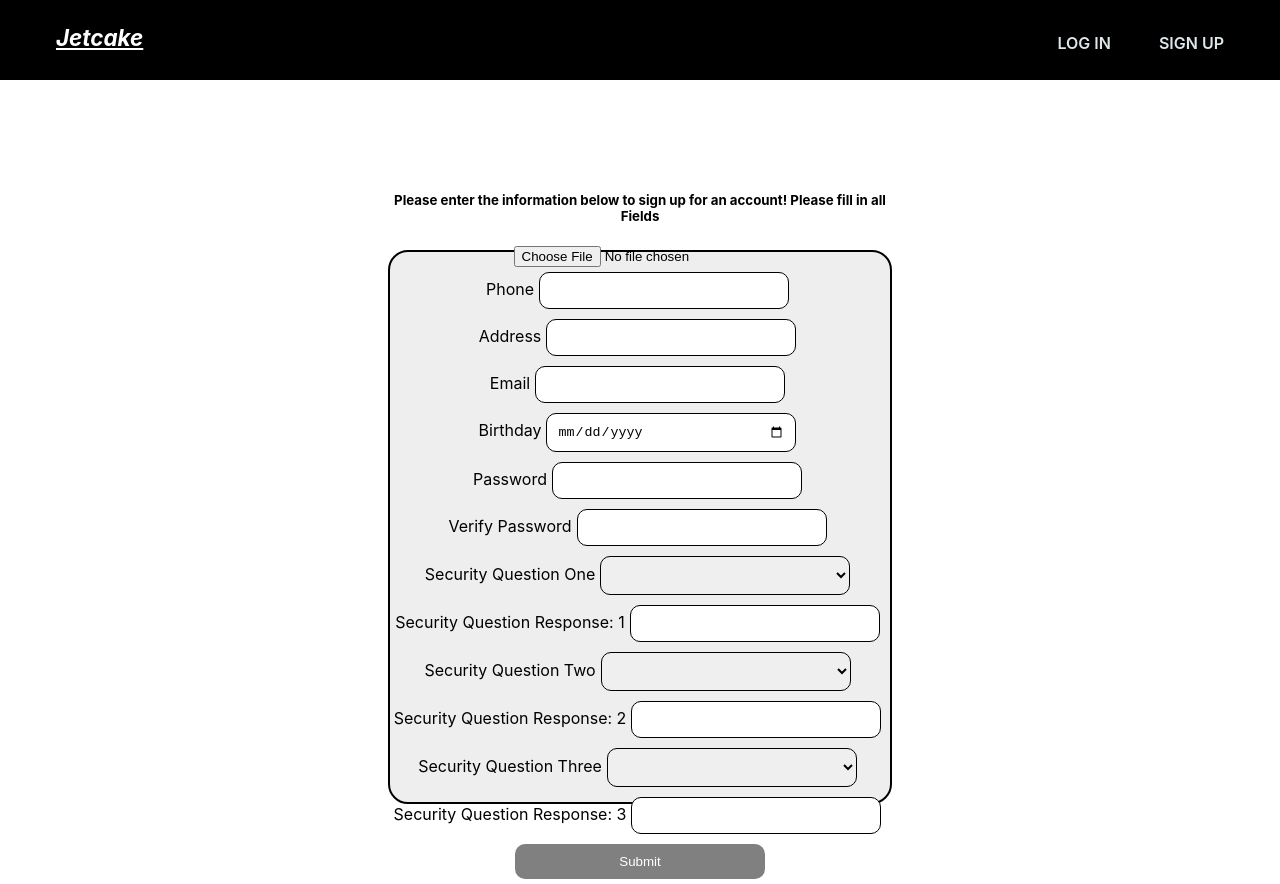
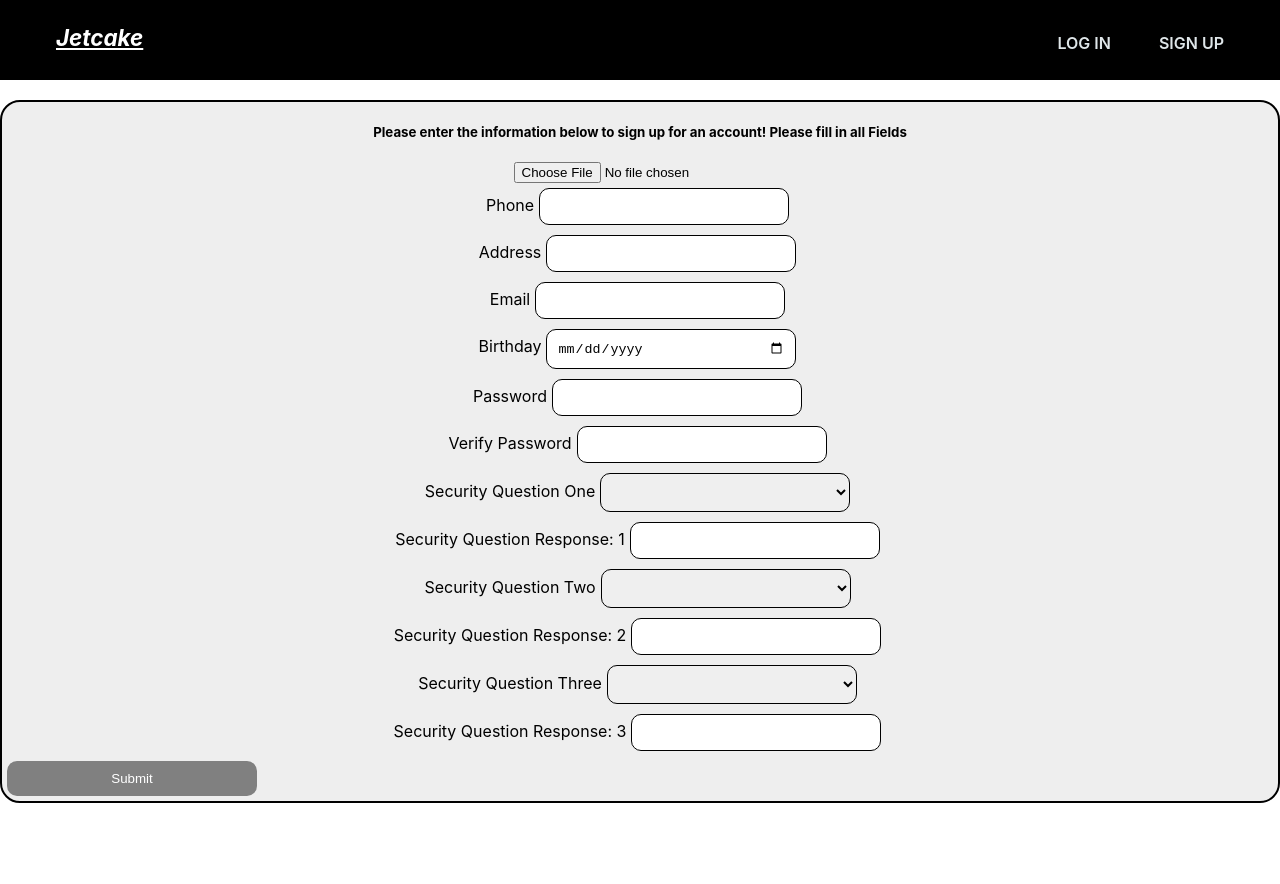
Before and after one commit to SamuelEVicente/jetcakets, a React (Create React App) app: page /signup in a window 1280 px wide. After the commit the page ends 803 px from the top, so only its background shows below. Built offline with nearby package versions, Linux system fonts and the light colour scheme.

Commit message:
Refactored submit

```diff
--- a/src/components/Form/Form.tsx
+++ b/src/components/Form/Form.tsx
@@ -56,29 +56,11 @@ export class Form extends React.Component<IFormProps, IFormState> {
   ): Promise<void> => {
     e.preventDefault();
 
-    if (this.validateForm()) {
-      const submitSuccess: boolean = await this.submitForm();
+    if (this.props.validateForm()) {
+      const submitSuccess: boolean = await this.props.submitForm();
       this.setState({ submitSuccess });
     }
   };
-
-  /**
-   * Executes the validation rules for all the fields on the form and sets the error state
-   * @returns {boolean} - Whether the form is valid or not
-   */
-  private validateForm(): boolean {
-    // TODO - validate form
-    return true;
-  }
-
-  /**
-   * Submits the form to the http api
-   * @returns {boolean} - Whether the form submission was successful or not
-   */
-  private async submitForm(): Promise<boolean> {
-    // TODO - submit the form
-    return true;
-  }
 
   public render() {
     const { submitSuccess, errors } = this.state;
@@ -115,18 +97,13 @@ export class Form extends React.Component<IFormProps, IFormState> {
 }
 
 const FormStyled = styled.form`
-  display: flex;
   align-items: center;
   justify-content: center;
-  align-self: center;
   flex-flow: column;
-  width: 500px;
-  height: 550px;
-  margin: 0 auto;
+  margin-top: 100px;
   border: 2px solid #000;
   border-radius: 20px;
   background: #eee;
-  margin-top: 250px;
   h2 {
     font-family: Arial, Helvetica, sans-serif;
     font-size: 14px;
```
